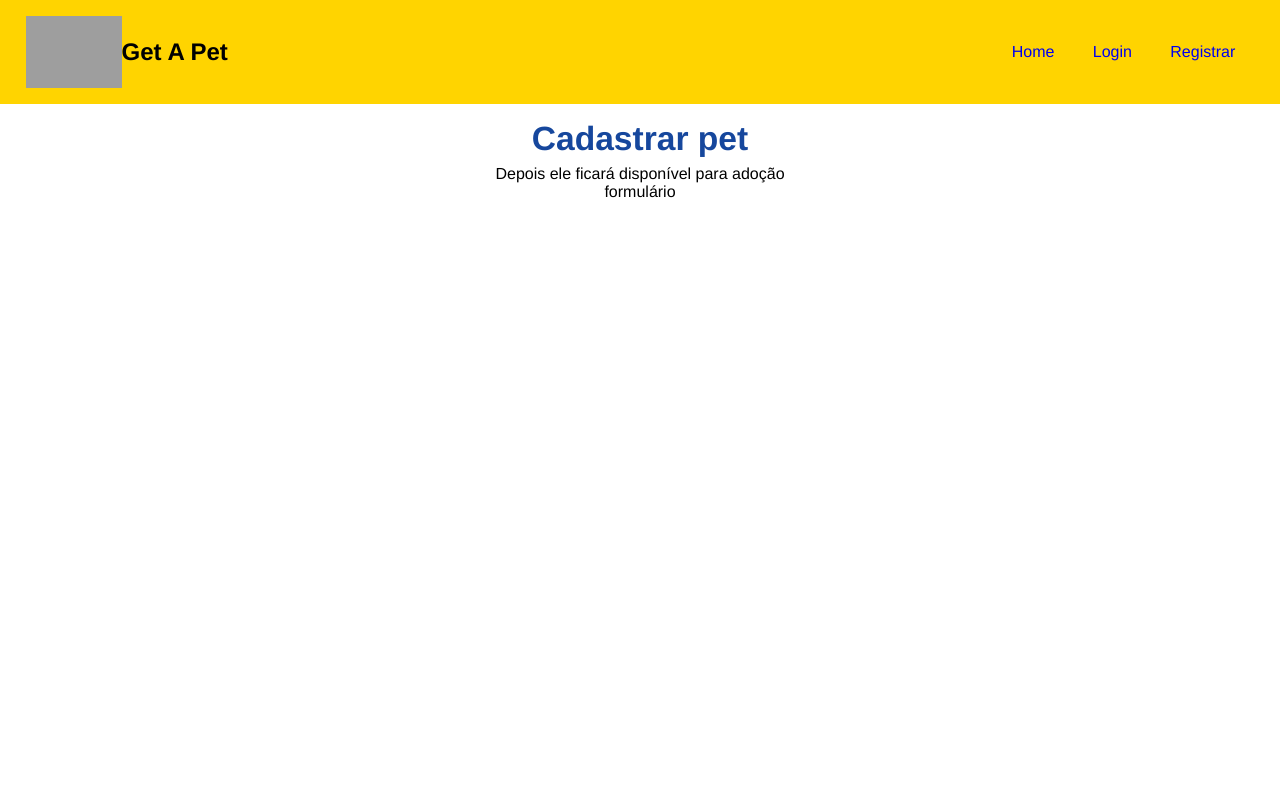
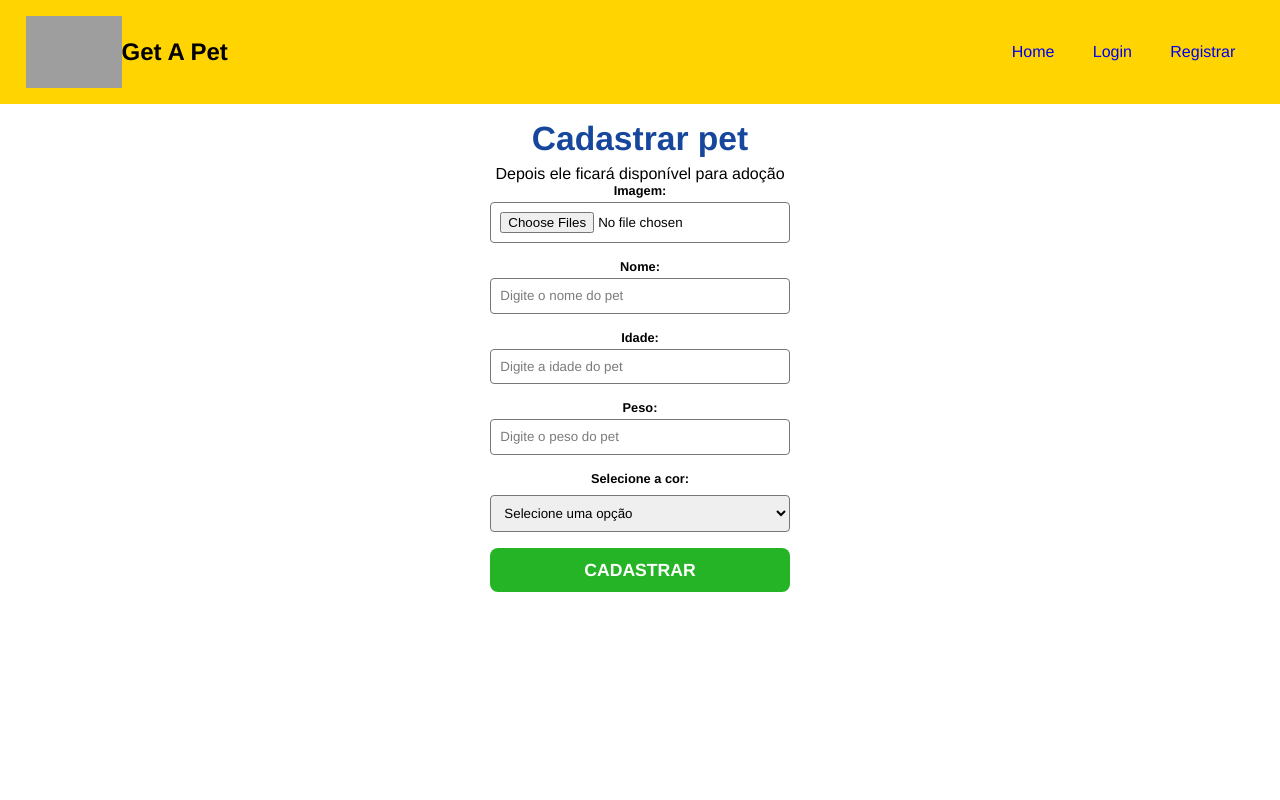
Before and after one commit to santoskeven/get_a_pet, a React (Create React App) app in the folder frontend/: page /pet/add in a window 1280 px wide. Shown: the top 800 px of the page. Built offline with nearby package versions, Linux system fonts and the light colour scheme; grey boxes are pictures that could not be loaded; the HTML template or start-up script is replaced by a standard one.

Commit message:
form add pet

```diff
--- /dev/null
+++ b/frontend/src/components/form/Petform.js
@@ -0,0 +1,86 @@
+import {useState} from 'react'
+
+import styles from './form.module.css'
+
+import Input from '../form/input'
+import Select from '../form/select'
+
+function PetForm({handleSubmit, petData, btnText}){
+
+    const [pet, setPet] = useState(petData || {})
+    const [preview, setPreview] = useState([])
+    const colors = ['Branco', 'Preto', 'Cinza', 'Caramelo']
+
+    function handleChange(e){
+       setPet({...pet, [e.target.name]: e.target.value})
+    }
+
+    function onFileChange(e){
+        setPet({...pet, [e.target.images]: [...e.target.files]})
+    }
+
+    function handleColor(e){
+        setPet({...pet, colors: e.target.options[e.target.selectedIndex].index})
+    }
+
+    function Submit(e){
+        e.preventDefault()
+        console.log(pet)
+        // handleSubmit(pet)
+    }
+
+    return (
+        <section className={styles.form_container}>
+        <form onSubmit={Submit}>
+            <Input
+                text='Imagem'
+                type='file'
+                name='images'
+                placeholder='Adicione as fotos do seu pet'
+                handleOnChange={onFileChange}
+                multiple={true}
+
+            />
+            <Input
+                text='Nome'
+                type='text'
+                name='name'
+                placeholder='Digite o nome do pet'
+                handleOnChange={handleChange}
+                value = {pet.name || ''}
+            />
+
+            <Input
+                text='Idade'
+                type='text'
+                name='age'
+                placeholder='Digite a idade do pet'
+                handleOnChange={handleChange}
+                value = {pet.age || ''}
+            />
+
+            <Input
+                text='Peso'
+                type='text'
+                name='weight'
+                placeholder='Digite o peso do pet'
+                handleOnChange={handleChange}
+                value = {pet.weight || ''}
+            />
+
+            <Select
+                name='color'
+                text='Selecione a cor'
+                options={colors}
+                handleOnChange={handleColor}
+                value={pet.color || ''}
+            />
+            <input type='submit' value={btnText}/>
+
+        </form>
+
+        </section>
+    )
+}
+
+export default PetForm
--- /dev/null
+++ b/frontend/src/components/form/Petform.module.css
@@ -0,0 +1,21 @@
+.form_control{
+    display: flex;
+    flex-direction: column;
+    margin-bottom: 1em;
+}
+
+.form_control label{
+    margin-bottom: .3em;
+    font-weight: bold;
+    font-size: .8em;
+}
+
+.form_control input{
+    padding: .7em;
+    border: 1px solid #777;
+    border-radius: 4px;
+}
+
+.form_control input::placeholder{
+    color: #7b7b7b;
+}
--- /dev/null
+++ b/frontend/src/components/form/select.js
@@ -0,0 +1,19 @@
+import styles from './select.module.css'
+
+function Select({name, text, options, handleOnChange, value}){
+    return(
+        <div className={styles.form_control}>
+            <label for={name}>{text}:</label>
+            <select name={name} id={name} onChane={handleOnChange} value={value || ''}>
+                <option >Selecione uma opção</option>
+               {options.map((option) => (
+                    <option value={option} key={option}>
+                        {option}
+                    </option>
+               ))}
+            </select>
+        </div>
+    )
+}
+
+export default Select
--- /dev/null
+++ b/frontend/src/components/form/select.module.css
@@ -0,0 +1,17 @@
+.form_control{
+    display: flex;
+    flex-direction: column;
+    margin-bottom: 1em;
+}
+
+.form_control label{
+    margin-bottom: .7em;
+    font-weight: bold;
+    font-size: .8em;
+}
+
+.form_control select{
+    padding: .7em;
+    border: 1px solid #777;
+    border-radius: 4px;
+}
--- a/frontend/src/components/pages/pets/addPets.js
+++ b/frontend/src/components/pages/pets/addPets.js
@@ -4,6 +4,7 @@
 
 import style from './addPet.module.css'
 
+import PetForm from '../../form/Petform'
 import useFlashMessage from '../../../hooks/userFlashMessages'
 
 
@@ -15,7 +16,7 @@
                 <p>Depois ele ficará disponível para adoção</p>
             </div>
 
-            < p>formulário</p>
+            <PetForm btnText='CADASTRAR'/>
         </section>
     )
 }
```
